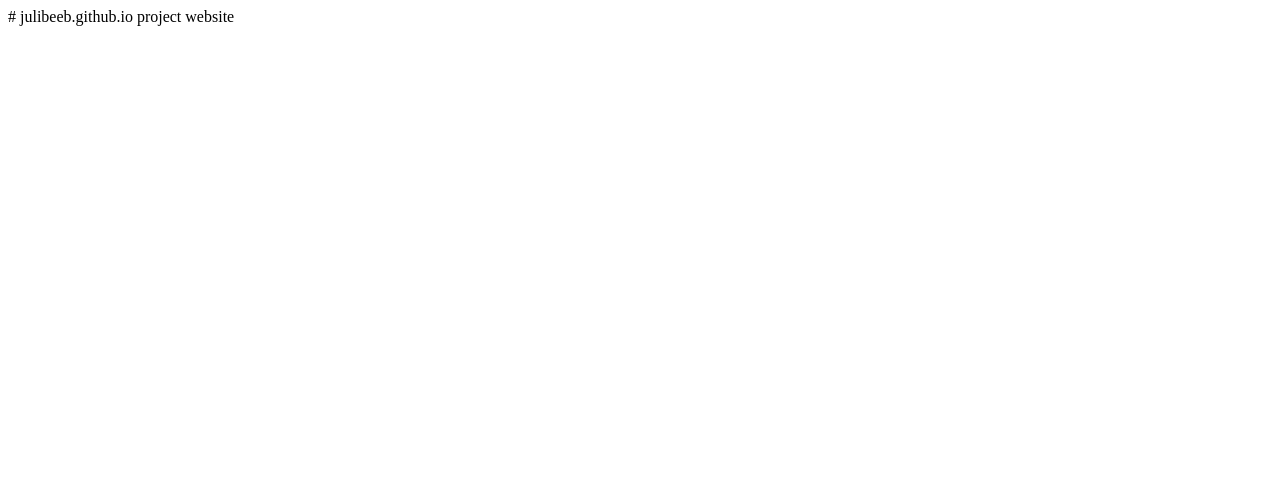
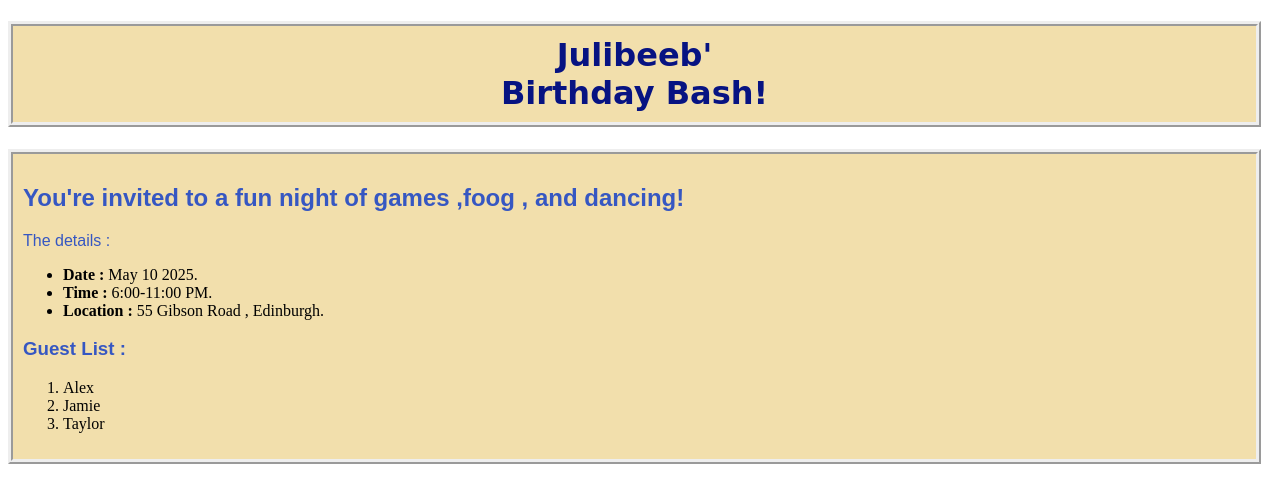
Before and after one commit to julibeeb/julibeeb.github.io, a plain HTML site: page index.html in a window 1280 px wide. Drawn offline with Linux system fonts and the light colour scheme.

Commit message:
Update index.html

```diff
--- a/index.html
+++ b/index.html
@@ -1,2 +1,58 @@
-# julibeeb.github.io
-project website
+<!DOCTYPE html>
+<html>
+    <head>
+        <meta charset="utf-8">
+        <title>Spin-off of "Project: Event invite"</title>
+        <style>
+         body{
+
+         }
+         h1{
+        color: rgb(7, 19, 130);
+             text-align:center;
+             font-family:cursive;
+              background: rgb(242, 223, 172);padding:10px;
+              border:5px ridge;
+              margin-right:11px;
+         }
+         h2{
+           font-family:fantasy;
+           color: rgb(54, 87, 194);
+         }
+         .gg{
+              background: rgb(242, 223, 172); margin-right:11px;
+    padding:10px;
+    border:5px ridge;
+
+         }
+         p{
+             font-family:fantasy;
+           color: rgb(54, 87, 194);
+
+         }
+         h3{
+              font-family:fantasy;
+           color: rgb(54, 87, 194);
+         }
+
+        </style>
+    </head>
+    <body>
+
+        <h1>Julibeeb'<br>Birthday Bash!</h1>
+       <div class="gg"> <h2>You're invited to a fun night of games ,foog , and dancing!</h2>
+
+        <p>The details :</p>
+        <ul>
+            <li><strong>Date :</strong>     May 10 2025. </li>
+            <li><strong>Time :</strong> 6:00-11:00 PM.</li>
+            <li><strong>Location :</strong> 55 Gibson Road , Edinburgh.</li>
+        </ul>
+        <h3>Guest List :</h3>
+        <ol>
+            <li>Alex </li>
+             <li>Jamie</li>
+              <li>Taylor</li>
+        </ol></div>
+    </body>
+</html>
```
